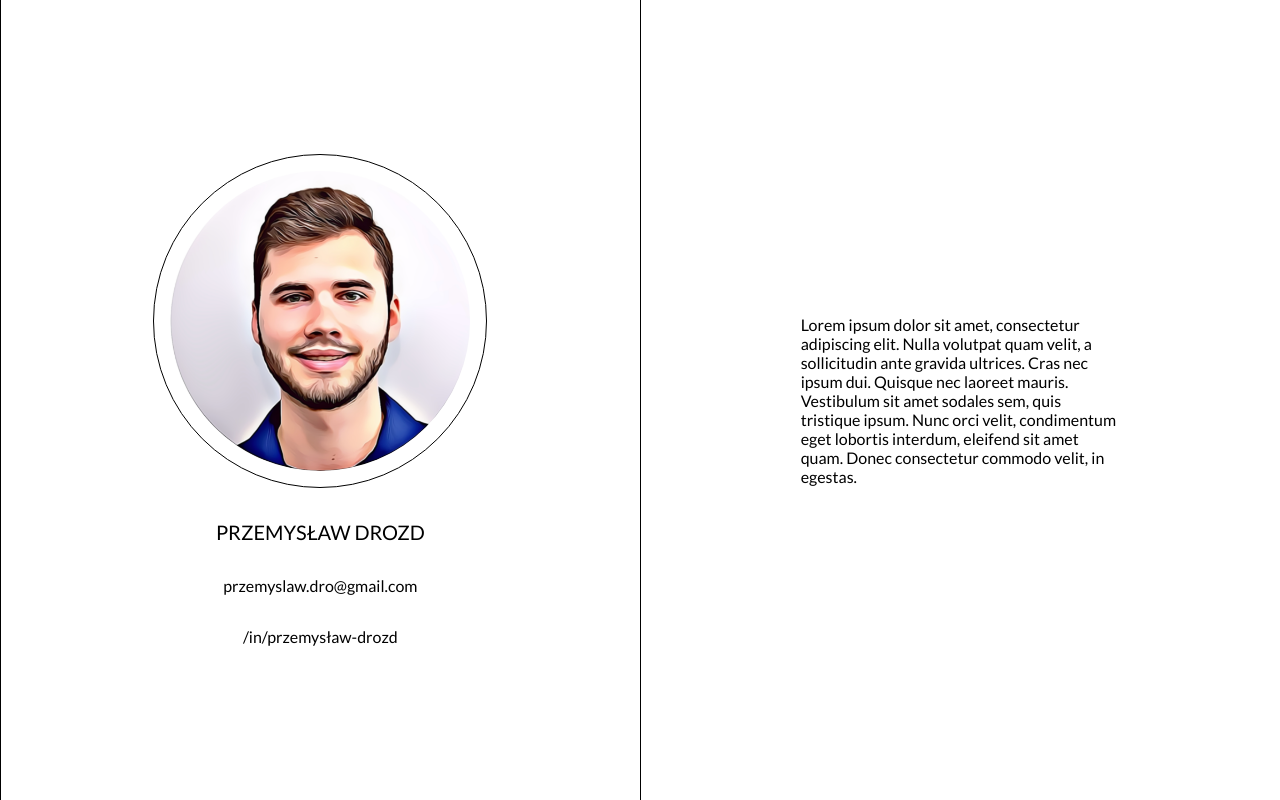
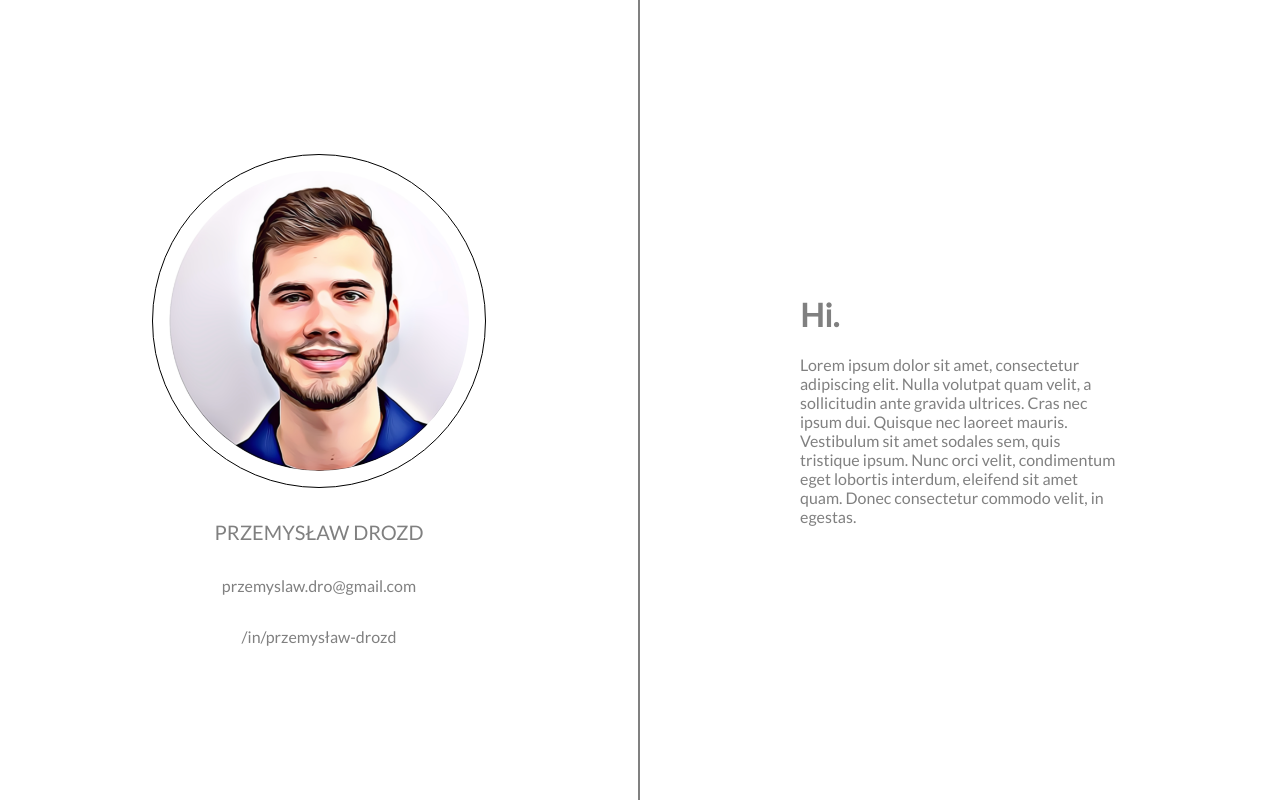
Before and after one commit to kingastanek/theowlspace, a React (Create React App) app: page / in a window 1280 px wide. Built offline with nearby package versions, Linux system fonts and the light colour scheme; some icons are missing.

Commit message:
Add Horizontal line + fix issue with theme

```diff
--- a/src/components/AvatarInfo/AvatarInfo.style.tsx
+++ b/src/components/AvatarInfo/AvatarInfo.style.tsx
@@ -6,10 +6,8 @@ export const Wrapper = styled.div`
   flex-direction: column;
   justify-content: center;
   align-items: center;
-  width: 50%;
+  width: calc(50% - 2px);
   height: 100%;
-  border-right: 1px solid black;
-  border-left: 1px solid black;
 `;
 
 export const AvatarImg = styled.img`
@@ -39,7 +37,7 @@ export const IconWrapper = styled.div`
 
 export const AvatarWrapper = styled(Wrapper)`
   padding: 1rem;
-  border: 1px solid black;
+  border: 1px solid var(--theme-black);
   height: 300px;
   width: 300px;
   border-radius: 50%;
--- a/src/index.css
+++ b/src/index.css
@@ -8,5 +8,7 @@ body {
 }
 
 :root {
-  --theme-grey-: #808080;
+  --theme-black: #000;
+  --theme-white: #fff;
+  --theme-grey: #808080;
 }
--- a/src/styles/GlobalStyledComponents.ts
+++ b/src/styles/GlobalStyledComponents.ts
@@ -1,7 +1,18 @@
 import styled from 'styled-components';
+
+type tHorizontalLine = {
+  height: string;
+}
 
 export const Paragraph = styled.p`
   color: var(--theme-grey);
   margin: 0;
   padding: 0;
 `;
+
+export const HorizontalLine = styled.div<tHorizontalLine>`
+  background-color: var(--theme-grey);
+  width: 2px;
+  min-height: 10px;
+  height: ${({height}) => height}
+`;
--- a/src/views/BusinessCard/BusinessCard.tsx
+++ b/src/views/BusinessCard/BusinessCard.tsx
@@ -2,8 +2,8 @@ import React, { useState } from 'react';
 import AvatarInfo from 'components/AvatarInfo/AvatarInfo';
 import przemekPhoto from 'assets/photos/przemek.png';
 import kingaPhoto from 'assets/photos/kinga.png';
+import { Paragraph, HorizontalLine } from 'styles/GlobalStyledComponents';
 import { Wrapper, TextWrapper } from './BusinessCard.style';
-import { Paragraph } from 'styles/GlobalStyledComponents';
 
 const BusinessCard = (): JSX.Element => {
   const [przemekSection, setPrzemekSection] = useState<boolean>(true);
@@ -22,6 +22,7 @@ const BusinessCard = (): JSX.Element => {
   return (
     <Wrapper>
       {przemekSection ? (
+        <>
           <AvatarInfo
             src={przemekPhoto}
             name='Przemysław Drozd'
@@ -30,9 +31,12 @@ const BusinessCard = (): JSX.Element => {
             onMouseEnter={showLeft}
             onMouseLeave={showRight}
           />
+          <HorizontalLine height='100vh' />
+        </>
       ) : (
-        <TextWrapper>
+        <TextWrapper style={{ textAlign: 'right' }}>
           <Paragraph>
+            <h1>Hello.</h1>
             Lorem ipsum dolor sit amet, consectetur adipiscing elit. Nulla
             volutpat quam velit, a sollicitudin ante gravida ultrices. Cras nec
             ipsum dui. Quisque nec laoreet mauris. Vestibulum sit amet sodales
@@ -43,6 +47,9 @@ const BusinessCard = (): JSX.Element => {
         </TextWrapper>
       )}
       {kingaSection ? (
+        <>
+          <HorizontalLine height='100vh' />
+
           <AvatarInfo
             src={kingaPhoto}
             name='Kinga Stanek'
@@ -51,9 +58,11 @@ const BusinessCard = (): JSX.Element => {
             onMouseEnter={showRight}
             onMouseLeave={showLeft}
           />
+        </>
       ) : (
         <TextWrapper>
           <Paragraph>
+            <h1>Hi.</h1>
             Lorem ipsum dolor sit amet, consectetur adipiscing elit. Nulla
             volutpat quam velit, a sollicitudin ante gravida ultrices. Cras nec
             ipsum dui. Quisque nec laoreet mauris. Vestibulum sit amet sodales
```
Lines whose indentation alone changed are shown as unchanged.
